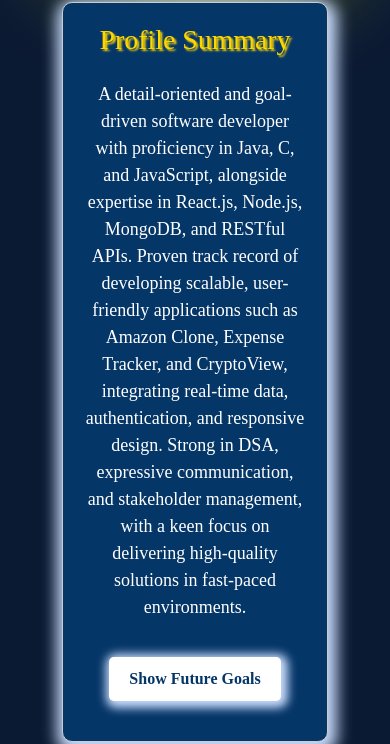
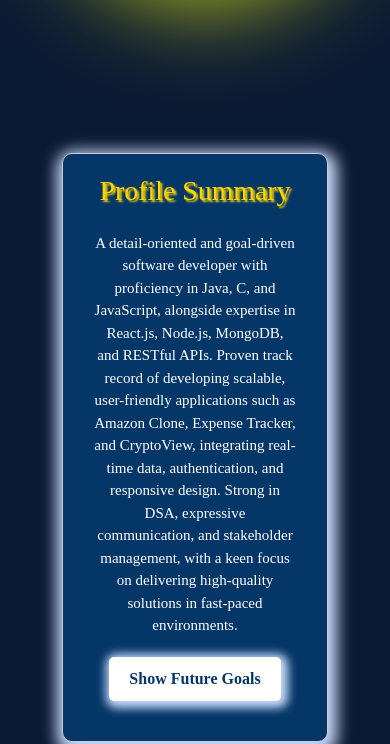
Before and after one commit to Anuj2117/Portfolio, a React (Vite) app: page / in a window 390 px wide. Shown: the part 784-1528 px from the top of the page. Built offline with nearby package versions, Linux system fonts and the light colour scheme; a web font is replaced by a local one.

Commit message:
update resume

```diff
--- a/src/App.css
+++ b/src/App.css
@@ -152,6 +152,8 @@ a {
   left: 0;
 }
 .card-container p{
+  max-width: 90%;
+  margin: 0 auto;
   font-size: 18px;
 }
 /* When the card is flipped */
@@ -371,6 +373,7 @@ h2 {
 
 p {
   font-size: 1rem;
+
 }
 
 span {
@@ -600,4 +603,11 @@ span {
   .skills .items .item {
     width: 75%;
   }
+  .card-container p{
+    font-size: 15px;
+  }
+  .card-container .card-front,
+.card-container .card-back{
+  margin-top:55%;
 }
+}
```
Also changed, not shown: 1 other file (tests, documents, lock files or other folders).
